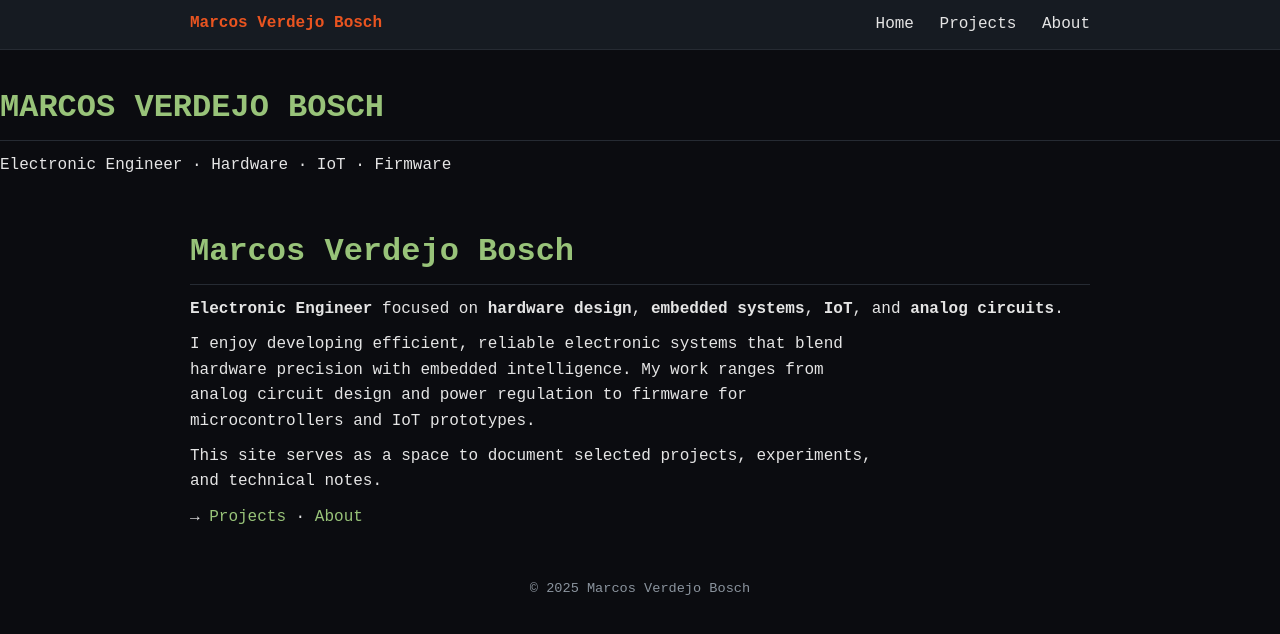
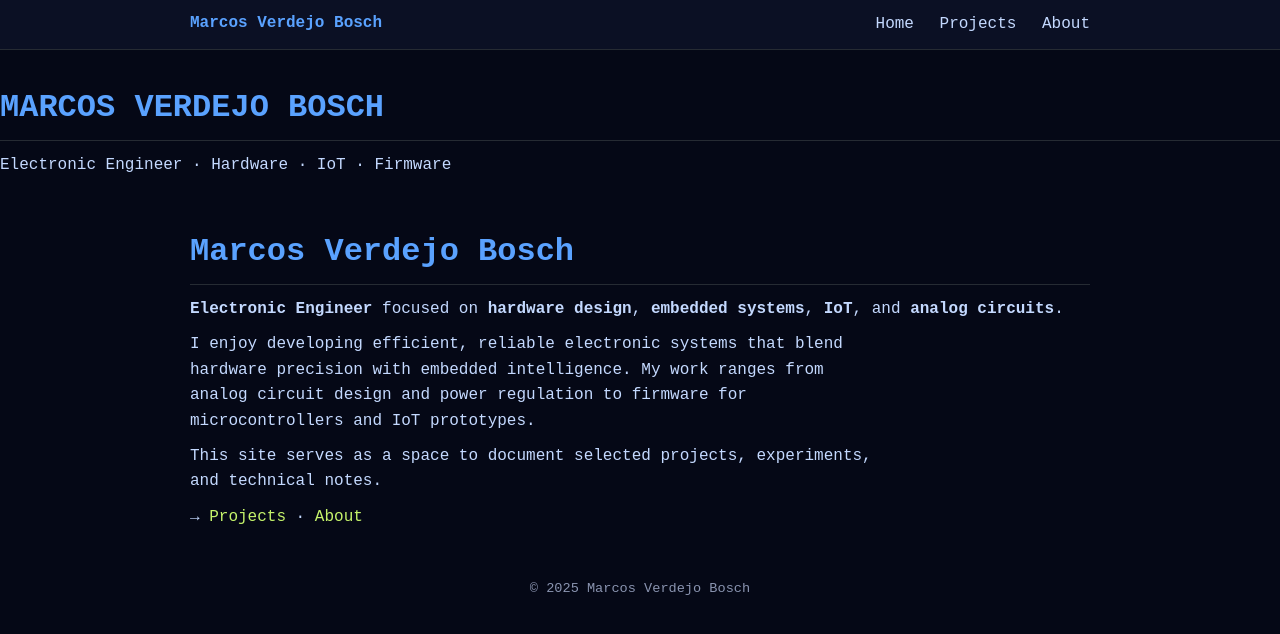
Before and after one commit to MarcosVerde/MarcosVerde.github.io, a Jekyll site: the page built from index.md, in a window 1280 px wide. Shown: the top 634 px of the page. Built offline with Jekyll 4.4.1, drawn with Linux system fonts in a browser that asks for light colours.

Commit message:
Update style.css
Adjust color palette to deep blue/violet with blue & yellow-green accents

```diff
--- a/assets/css/style.css
+++ b/assets/css/style.css
@@ -1,17 +1,18 @@
 /* --------------------------------------------------------------
-   Global dark terminal theme (Ubuntu / modern Vim style)
+   Global dark theme (deep blue/violet background)
    Font: Courier New (monospace)
-   Palette: dark background, orange + green accents
+   Primary color: soft blue
+   Secondary accent: yellow-green, near neon but not full neon
 -------------------------------------------------------------- */
 
 :root {
-  --bg: #0b0c10;        /* main background */
-  --bg-alt: #161b22;    /* navbar / panels */
-  --fg: #e5e5e5;        /* primary text */
-  --muted: #8b949e;     /* secondary text */
+  --bg: #050816;        /* main background: deep blue/violet */
+  --bg-alt: #0b1024;    /* navbar / panels */
+  --fg: #c4d9ff;        /* primary text: soft blue */
+  --muted: #8a94b0;     /* secondary text: desaturated blue/gray */
   --line: #262b33;      /* subtle borders */
-  --accent: #e95420;    /* Ubuntu orange */
-  --accent-alt: #98c379;/* Vim green */
+  --accent: #5aa2ff;    /* primary accent: brighter blue (titles, nav brand) */
+  --accent-alt: #c5f36b;/* secondary accent: yellow-green, near neon */
 }
 
 /* Base layout */
@@ -40,14 +41,14 @@ main {
 /* Links */
 
 a {
-  color: var(--accent-alt);
+  color: var(--accent-alt);               /* yellow-green */
   text-decoration: none;
   border-bottom: 1px dotted transparent;
   transition: color 0.15s ease, border-color 0.15s ease;
 }
 
 a:hover {
-  color: var(--accent);
+  color: var(--accent);                   /* brighter blue on hover */
   border-bottom-color: var(--accent);
 }
 
@@ -63,11 +64,11 @@ h3 {
 h1 {
   border-bottom: 1px solid var(--line);
   padding-bottom: 0.4rem;
-  color: var(--accent-alt);
+  color: var(--accent);                   /* strong blue for main titles */
 }
 
 h2 {
-  color: var(--accent);
+  color: var(--accent-alt);               /* yellow-green for section titles */
 }
 
 h3 {
@@ -90,7 +91,7 @@ li {
   margin: 0.3rem 0;
 }
 
-/* Navbar - top status bar style */
+/* Navbar - top bar */
 
 .navbar {
   background: var(--bg-alt);
@@ -108,19 +109,19 @@ li {
 
 .nav-title {
   font-weight: 700;
-  color: var(--accent);
+  color: var(--accent);                   /* blue brand text */
   text-decoration: none;
 }
 
 .nav-links a {
   margin-left: 1rem;
-  color: var(--fg);
+  color: var(--fg);                       /* soft blue text */
   border-bottom: none;
 }
 
 .nav-links a:hover,
 .nav-links a.active {
-  color: var(--accent-alt);
+  color: var(--accent-alt);               /* yellow-green highlight */
 }
 
 /* Footer */
```
